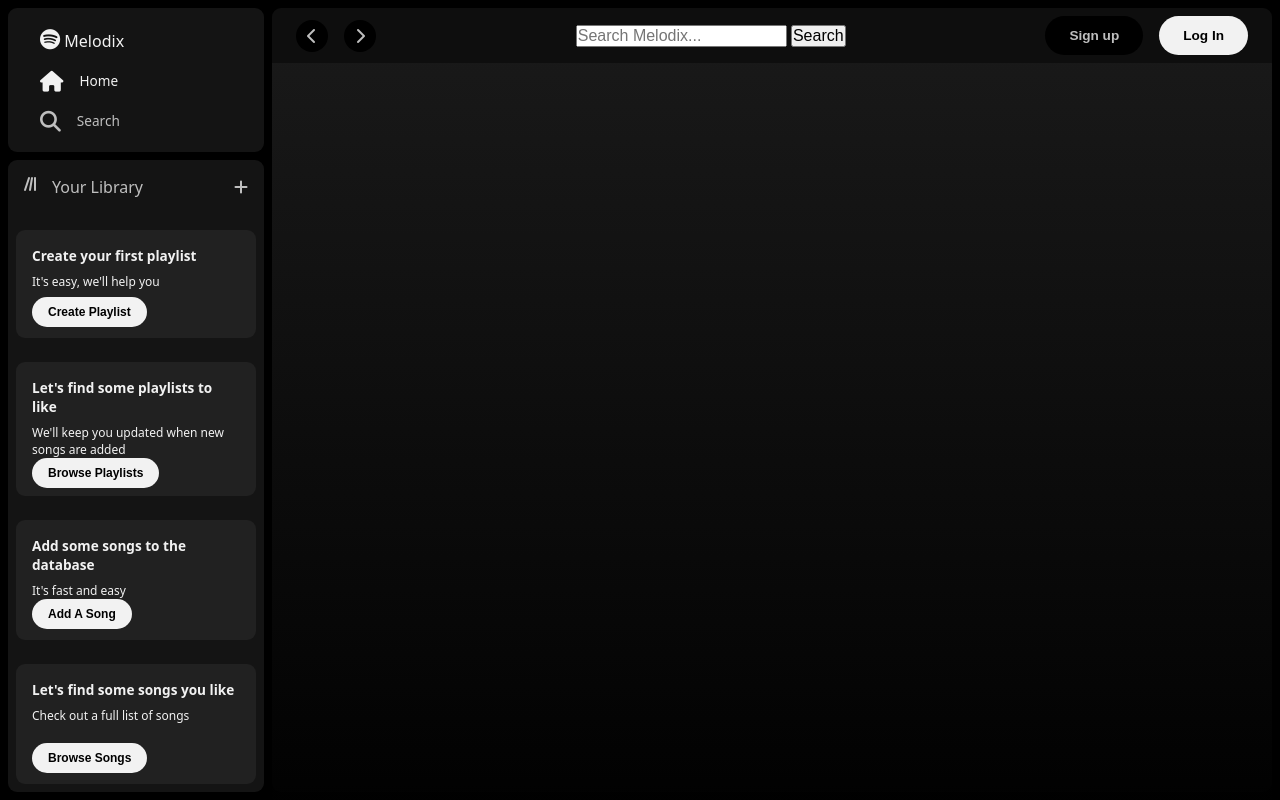
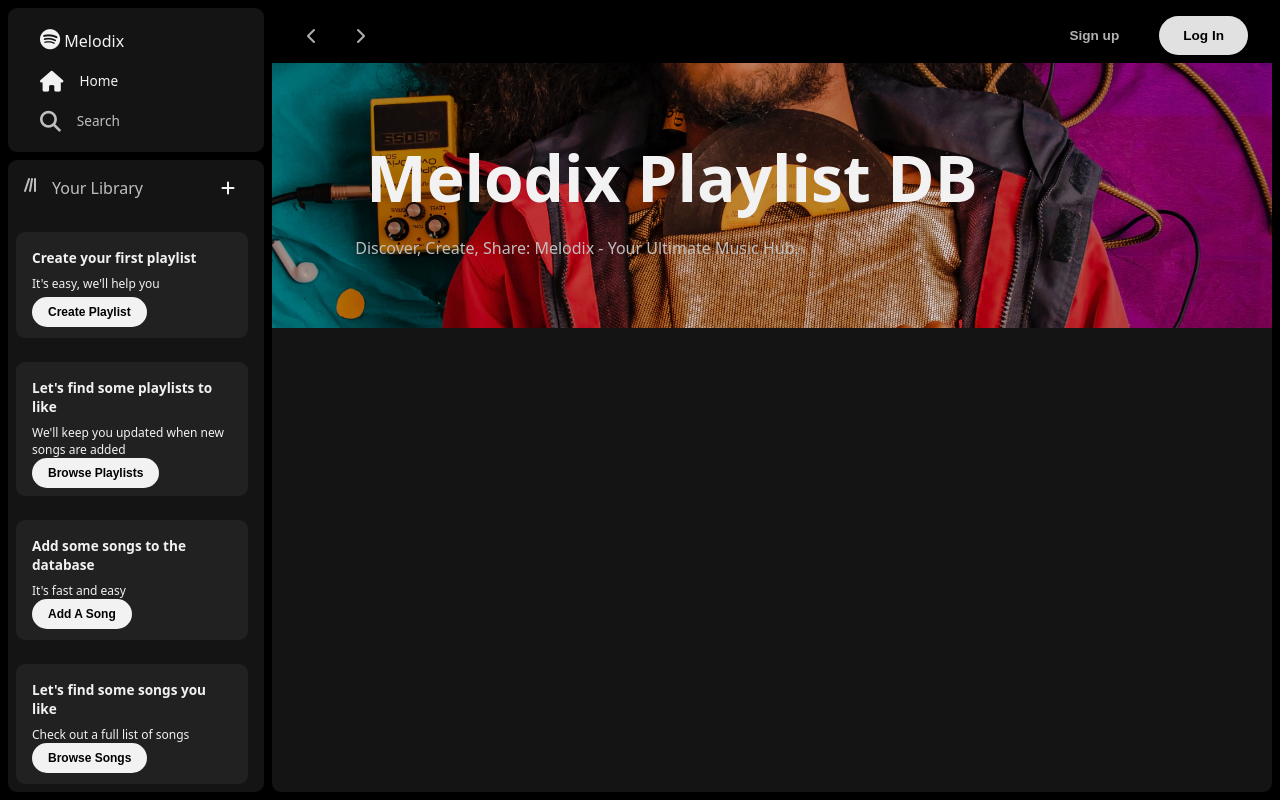
Before and after one commit to Flips97/melodix, a Django app: page / in a window 1280 px wide. Run offline with Django 5.2, Linux system fonts and the light colour scheme; some libraries are stand-ins or nearby versions.

Commit message:
Adds styling to templates

```diff
--- a/main_app/static/css/style.css
+++ b/main_app/static/css/style.css
@@ -11,14 +11,17 @@
 
     --background: hsl(0, 0%, 0%);
     --background-translucent: hsla(0, 0%, 0%, 0.3);
+    --background-translucent2: hsla(0, 0%, 0%, 0.1);
     --foreground: hsl(0, 0%, 8%);
     --border: hsl(0, 0%, 25%);
     --border-translucent: hsla(0, 0%, 25%, .3);
-    --border-translucent2: hsla(0, 0%, 25%, .1);
+    --border-translucent2: hsla(0, 0%, 25%, .2);
+    --border-translucent3: hsla(0, 0%, 25%, .1);
 
     --copy: hsl(0, 0%, 95%);
     --copy-light: hsl(0, 0%, 75%);
     --copy-lighter: hsl(0, 0%, 55%);
+    --copy-lighter2: hsl(0, 0%, 35%);
 
     --success: hsl(120, 73%, 49%);
     --warning: hsl(60, 73%, 49%);
@@ -93,6 +96,7 @@ li {
 
 .library-nav {
     overflow-y: auto;
+    scrollbar-gutter: stable;
     background-color: var(--foreground);
     position: fixed;
     left: 0;
@@ -133,7 +137,7 @@ li {
 .lib-nav-create-playlist > div,
 .lib-nav-find-playlists > div {
     display: flex;
-    flex-direction: column;;
+    flex-direction: column;
     gap: .5rem;
 }
 
@@ -171,6 +175,72 @@ li {
     transition: transform 0.1s ease;
 }
 
+.lib-nav-new {
+    width: 1.5rem;
+    height: 1.5rem;
+    border-radius: 100px;
+    display: grid;
+    place-items: center;
+}
+
+.lib-nav-new:hover {
+    cursor: pointer;
+    background-color: var(--border-translucent2);
+}
+
+.base-playlists-div {
+    display: flex;
+    flex-direction: column;
+    align-items: center;
+    gap: .5rem
+}
+
+.base-playlist {
+    display: flex;
+    width: 14rem;
+    height: 3.5rem;
+    align-items: center;
+    border-radius: var(--border-radius);
+}
+
+.base-playlist:hover {
+    cursor: pointer;
+    background-color: var(--border-translucent2);
+}
+
+/* make this stay active when detail view is on */
+.base-playlist:active {
+    background-color: var(--border-translucent);
+}
+
+.base-playlist-cover {
+    width: 2.75rem;
+    height: 2.75rem;
+    display: grid;
+    place-items: center;
+    background: linear-gradient(to bottom right, var(--foreground), var(--primary-dark));
+    border-radius: 5px;
+}
+
+.base-playlist-nameuser {
+    display: flex;
+    flex-direction: column;
+    justify-content: center;
+    gap: .25rem;
+    padding: .75rem;
+}
+
+.base-playlist-name {
+    font-size: .9rem;
+    font-weight: 400;
+}
+
+.base-playlist-user {
+    font-size: .7rem;
+    font-weight: 200;
+    color: var(--copy-light);
+}
+
 .main-container {
     background-color: var(--foreground);
     position: fixed;
@@ -189,7 +259,36 @@ li {
     gap: 1rem;
     padding-block: .5rem;
     padding-inline: 1.5rem;
-    background-color: var(--background-translucent)
+    background-color: var(--background);
+    position: absolute;
+    top: 0;
+    left: 0;
+    width: calc(100vw - 17.5rem);
+}
+
+.translucent {
+    background-color: var(--background-translucent);
+}
+
+.top-fixed-left {
+    display: flex;
+    gap: 1rem;
+    align-items: center;
+}
+
+.search-bar-div > input {
+    border: none;
+    background-color: var(--border-translucent);
+    border-radius: 50px;
+    height: 2.5rem;
+    width: 20rem;
+    padding-inline: .5rem;
+    font-size: .75rem;
+    color: var(--copy);
+}
+
+.search-bar-div > input:focus {
+    outline: 2px solid white;
 }
 
 .avatar {
@@ -203,7 +302,6 @@ li {
 }
 
 .backforth-buttons {
-    padding-block: ;
     display: flex;
     gap: 1rem;
     color: var(--copy-light);
@@ -253,6 +351,7 @@ li {
 }
 
 .page-container {
+    padding-block: 4rem;
     overflow-y: auto;
     height: 100vh;
     display: flex;
@@ -262,13 +361,14 @@ li {
 }
 
 .page-container-playlist {
+    padding-block: 4rem;
     overflow-y: auto;
     height: 100vh;
     display: flex;
     flex-direction: column;
     align-items: center;
     overflow: auto;
-    background: linear-gradient(to bottom, var(--border-translucent2), var(--background));
+    background: linear-gradient(to bottom, var(--border-translucent3), var(--background));
     height: 100%;
 }
 
@@ -301,7 +401,7 @@ li {
 .playlist-cover {
     width: 10.5rem;
     height: 10.5rem;
-    background-color: var(--border-translucent);
+    background: linear-gradient(to bottom right, var(--foreground), var(--primary-dark));
     border-radius: var(--border-radius);
     display: grid;
     place-items: center;
@@ -323,6 +423,81 @@ li {
     color: var(--copy-light);
     padding-inline: .5rem;
 }
+::-webkit-scrollbar {
+    width: .5rem;
+}
 
-/* style scrollbar */
+::-webkit-scrollbar-track {
+    background-color: var(--border-translucent3);
+    border-radius: 50px;
+    margin-bottom: .5rem;
+    margin-top: 4rem;
+}
+
+::-webkit-scrollbar-thumb {
+    background-color: var(--border);
+    border: 5px solid transparent;
+    border-radius: 50px;
+}
+
+::-webkit-scrollbar-thumb:hover {
+    background-color: var(--copy-lighter2);
+}
+
+::-webkit-scrollbar-thumb:active {
+    background-color: var(--copy-lighter);
+}
+
+.photo-container {
+    width: 100%;
+    height: 20rem;
+    overflow: hidden;
+    position: relative;
+}
+
+.photo {
+    width: 100%;
+    height: 165%;
+    object-fit: cover;
+    position: absolute;
+    z-index: -1;
+    top: -10%;
+}
+
+.photo-title {
+    position: absolute;
+    bottom: 20%;
+    left: 40%;
+    transform: translate(-50%, -50%);
+    z-index: 5;
+    font-size: 4rem;
+    font-weight: 900;
+    width: max-content;
+}
+
+.tagline {
+    position: absolute;
+    bottom: 18%;
+    left: 30.5%;
+    transform: translate(-50%, -50%);
+    z-index: 5;
+    font-size: 1rem;
+    font-weight: 300;
+    width: max-content;
+    color: var(--copy-light);
+}
+
+.overlay {
+    position: absolute;
+    top: 0;
+    left: 0;
+    width: 100%;
+    height: 100%;
+    background: rgba(0, 0, 0, 0.07);
+    z-index: 1;
+}
+
 /* add dropdown for avatar */
+/* style search page */
+/* style details page */
+/* style forms */
--- a/main_app/templates/base.html
+++ b/main_app/templates/base.html
@@ -20,7 +20,7 @@
                 <div class="nav-home"><a href="/" title="Home">
                     <i class="fa-solid fa-house"></i> Home
                 </a></div>
-                <div class="nav-search"><a href="/">
+                <div class="nav-search"><a href="/search_bar">
                     <i class="fa-solid fa-magnifying-glass"></i> Search
                 </a></div>
         </nav>
@@ -31,32 +31,37 @@
                     <i class="fa-solid fa-lines-leaning"></i>
                     Your Library
                 </div>
-                <div>
+                <a href="{% url 'playlists_create' %}">
+                    <div class="lib-nav-new">
                         <i class="fa-solid fa-plus"></i>
                     </div>
+                </a>
             </div>
 
             {% if user.is_authenticated %}
-                <div class="all-playlists-div">
+                <div class="base-playlists-div">
                     {% for playlist in user.created_playlist_set.all %}
                         <a href="{% url 'detail' playlist.id %}">
-                            <div class="index-playlist">
-                                <div class="playlist-cover">
+                            <div class="base-playlist">
+                                <div class="base-playlist-cover">
                                     <i class="fa-solid fa-icons"></i>
                                 </div>
-                                <div class="playlist-name">
+                                <div class="base-playlist-nameuser">
+                                    <div class="base-playlist-name">
                                         {{ playlist.name }}
                                     </div>
-                                <div class="playlist-description">
-                                    Playlist Description
+                                    <div class="base-playlist-user">
+                                        {{ playlist.user }}
+                                    </div>
                                 </div>
                             </div>
                         </a>
                     {% endfor %}
                 </div>
-            {% endif %}
 
 
+
+            {% else %}
                 <div class="lib-nav-create-playlist">
                     <div>
                         <p class="lib-nav-p-bold">Create your first playlist</p>
@@ -91,20 +96,25 @@
                         <button>Browse Songs</button>
                     </a>
                 </div>
+            {% endif %}
         </aside>
     </header>
     <main class="main-container">
-        <div class="top-fixed">
+        <div class="top-fixed translucent" id="top-fixed">
+            <div class="top-fixed-left">
                 <div class="backforth-buttons">
                     <div><i class="fa-solid fa-chevron-left"></i></div>
                     <div><i class="fa-solid fa-chevron-right"></i></div>
                 </div>
 
+                {% if '/search_bar/' in request.path or '/search/' in request.path %}
                     <div>
                         <form action="{% url 'search_view' %}" method="GET" class="search-bar-div">
                             <input type="text" name="q" id="search-bar" placeholder="Search Melodix...">
-                    <button type="submit">Search</button>
+                            <!-- <button type="submit">Search</button> -->
                         </form>
+                    </div>
+                {% endif %}
             </div>
 
             <div class="login-buttons">
@@ -132,8 +142,19 @@
     <footer class="page-footer">
 
     </footer>
+
+    <script>
+        const topFixed = document.getElementById('top-fixed');
+
+        window.addEventListener('scroll', function () {
+            if (window.scrollY > 0) {
+                console.log('scrolling')
+                topFixed.classList.add('translucent');
+            } else {
+                console.log('not scrolling')
+                topFixed.classList.remove('translucent');
+            }
+        });
+    </script>
 </body>
 </html>
-
-</body>
-</html>
--- a/main_app/templates/home.html
+++ b/main_app/templates/home.html
@@ -1,8 +1,22 @@
 
 {% extends 'base.html' %}
+{% load static %}
 {% block content %}
 
-<div class="page-container-playlist">
+<div class="page-container-pl">
+
+    <div class="photo-container">
+        <div class="photo-title">
+            <h1>Melodix Playlist DB</h1>
+        </div>
+        <div class="tagline">
+            Discover, Create, Share: Melodix - Your Ultimate Music Hub.
+        </div>
+        <img src="{% static 'assets/img1.jpg' %}" alt="" class="photo">
+        <div class="overlay"></div>
+    </div>
+
+
 
 </div>
 
--- a/main_app/templates/main_app/playlist_form.html
+++ b/main_app/templates/main_app/playlist_form.html
@@ -2,6 +2,7 @@
 
 {% block content %}
 
+<div class="page-container">
     {% if object %}
     <h1>Edit <span>{{ object.name }}</span></h1>
     {% else %}
@@ -16,5 +17,7 @@
 
         <input type="submit" value="Submit!">
     </form>
+</div>
+
 
 {% endblock %}
--- a/main_app/templates/main_app/song_confirm_delete.html
+++ b/main_app/templates/main_app/song_confirm_delete.html
@@ -1,6 +1,8 @@
 {% extends 'base.html' %}
 
 {% block content %}
+
+<div class="page-container">
     <h1>Delete Song</h1>
 
     <h4>Are you sure you want to delete <span>{{ object.name }}</span>?</h4>
@@ -10,4 +12,6 @@
         <input type="submit" value="Yes - Delete!" class="btn">
         <a href="{% url 'songs_index' %}">Cancel</a>
     </form>
+</div>
+
 {% endblock %}
--- a/main_app/templates/main_app/song_form.html
+++ b/main_app/templates/main_app/song_form.html
@@ -1,6 +1,8 @@
 {% extends 'base.html' %}
 
 {% block content %}
+
+<div class="page-container">
     {% if object %}
         <h1>Edit <span>{{object.name}}</span></h1>
     {% else %}
@@ -16,4 +18,6 @@
         </table>
         <input type="submit" value="Submit!">
     </form>
+</div>
+
 {% endblock %}
--- a/main_app/templates/main_app/song_list.html
+++ b/main_app/templates/main_app/song_list.html
@@ -1,6 +1,8 @@
 {% extends 'base.html' %}
 {% block content %}
 
+
+<div class="page-container">
     <h1>All Songs</h1>
 
     {% for song in song_list %}
@@ -14,5 +16,7 @@
             {% endif %}
         </div>
     {% endfor %}
+</div>
+
 
 {% endblock %}
--- a/main_app/templates/playlists/index.html
+++ b/main_app/templates/playlists/index.html
@@ -7,7 +7,7 @@
         {% for playlist in playlists %}
             <a href="{% url 'detail' playlist.id %}">
                 <div class="index-playlist">
-                    <div class="playlist-cover">
+                    <div class="playlist-cover" style="background-color: {{ playlist.color }}">
                         <i class="fa-solid fa-icons"></i>
                     </div>
                     <div class="playlist-name">
--- a/main_app/templates/registration/login.html
+++ b/main_app/templates/registration/login.html
@@ -1,6 +1,8 @@
 {% extends 'base.html' %}
 {% block content %}
 
+
+<div class="page-container">
     <h1>Log In</h1>
 
     <!-- Add the login form -->
@@ -11,4 +13,7 @@
         <button type="submit" class="btn">Log In</button>
     </form>
 
+</div>
+
+
 {% endblock %}
--- a/main_app/templates/registration/signup.html
+++ b/main_app/templates/registration/signup.html
@@ -1,6 +1,8 @@
 {% extends 'base.html' %}
 {% block content %}
 
+
+<div class="page-container">
     <h1>Sign Up</h1>
 
     <p class="red-text">{{ error_message }}</p>
@@ -10,5 +12,7 @@
         {{ form.as_p }}
         <input type="submit" class="btn" value="Sign Up">
     </form>
+</div>
+
 
 {% endblock %}
```
Also changed, not shown: main_app/static/assets/img1.jpg (added). Lines whose indentation alone changed are shown as unchanged.
